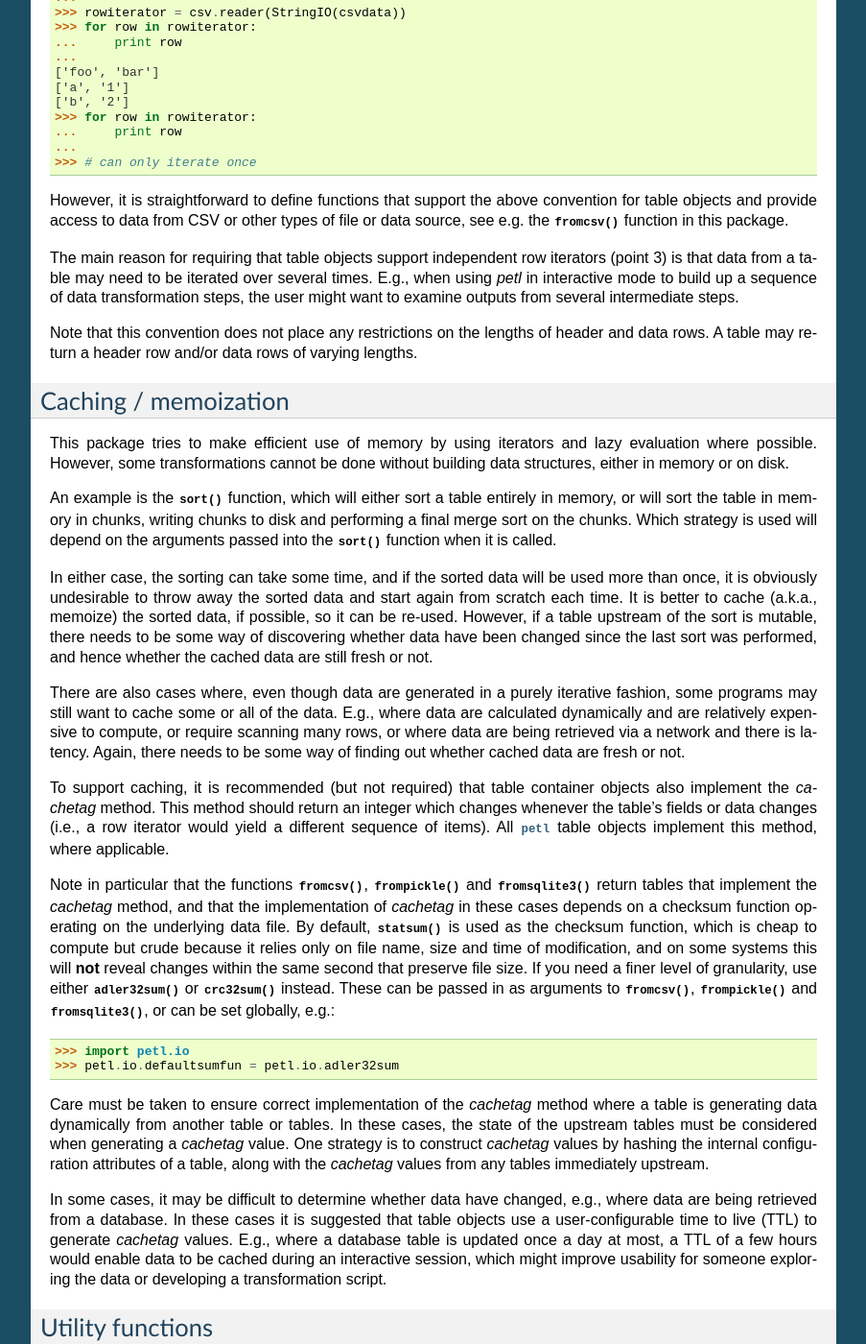
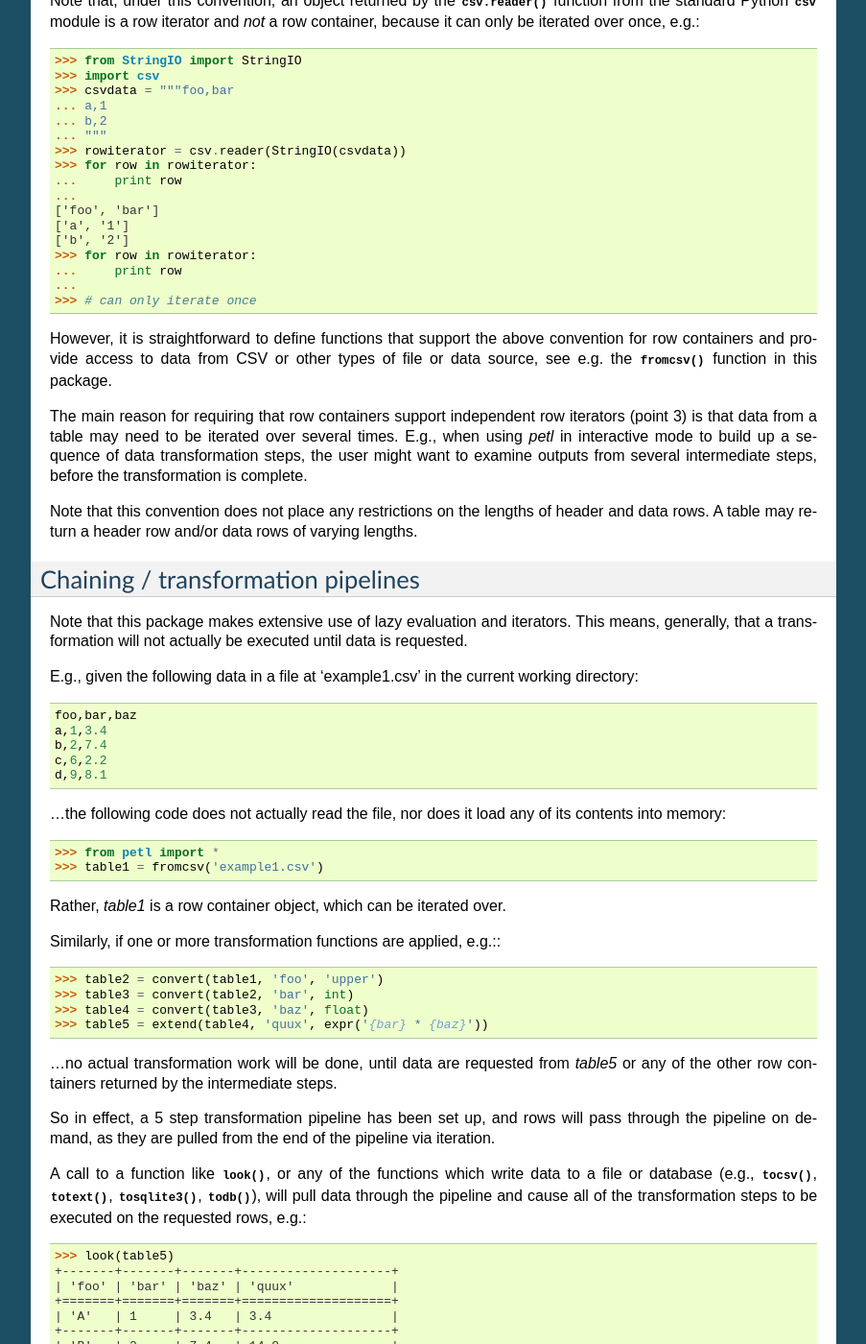
Before and after one commit to petl-developers/petl, a Sphinx documentation site: the page built from docs/index.txt, in a window 1280 px wide and 1400 px high, scrolled down 1806 px. Shown: the whole window at 96% size, without its empty margins (198-1101 px from the left). Built offline with Sphinx 7.4.7, drawn with Linux system fonts in a browser that asks for light colours; formulas are drawn with MathJax 3; some of the changed text lies outside the part shown.

Commit message:
some documentation

```diff
--- a/docs/index.txt
+++ b/docs/index.txt
@@ -4,15 +4,13 @@
 ===================================================
 
 :mod:`petl` is a tentative Python package for extracting, transforming
-and loading tables of data.
+and loading tables of data. For an overview of all functions in the
+package, see the :ref:`genindex`.
 
 - Documentation: http://packages.python.org/petl
 - Source Code: https://github.com/alimanfoo/petl
 - Download: http://pypi.python.org/pypi/petl
 - Mailing List: http://groups.google.com/group/python-etl
-
-For an overview of all functions in the package, see the
-:ref:`genindex`.
 
 E.g., given the following data in a file at 'example.csv' in the current working directory::
 
@@ -62,17 +60,32 @@
 Installation
 ------------
 
-This module is available from the `Python Package Index <http://pypi.python.org/pypi/petl>`_. On Linux distributions you should be able to do ``easy_install petl`` or ``pip install petl``. On Windows or Mac you can download manually, extract and run ``python setup.py install``.
+This module is available from the `Python Package Index
+<http://pypi.python.org/pypi/petl>`_. On Linux distributions you
+should be able to do ``easy_install petl`` or ``pip install petl``. On
+Windows or Mac you can download manually, extract and run ``python
+setup.py install``.
 
-Table containers and row iterators
-----------------------------------
+Dependencies
+------------
+
+This package has been written with no dependencies other than the
+Python core modules, for ease of installation and
+maintenance. However, there are many third party packages which could
+usefuly be used with :mod:`petl`, e.g., providing access to data from
+other file types. Some extensions with these additional dependencies
+are provided by the `petlx <http://pypi.python.org/pypi/petlx>`_ package, a
+companion package to :mod:`petl`.
+
+Conventions - row containers and row iterators
+----------------------------------------------
 
 This package defines the following convention for objects acting as
 containers of tabular data and supporting row-oriented iteration over
 the data.
 
-A *table container* (or simply a *table*) is any object which
-satisfies the following:
+A *row container* (also referred to here informally as a *table*) is
+any object which satisfies the following:
 
 1. implements the `__iter__` method
 
@@ -98,8 +111,8 @@
 
 Note that, under this convention, an object returned by the
 :func:`csv.reader` function from the standard Python :mod:`csv` module
-is a row iterator and *not* a table, because it can only be iterated
-over once, e.g.::
+is a row iterator and *not* a row container, because it can only be
+iterated over once, e.g.::
 
  >>> from StringIO import StringIO
  >>> import csv
@@ -120,19 +133,85 @@
  >>> # can only iterate once
 
 However, it is straightforward to define functions that support the
-above convention for table objects and provide access to data from CSV
-or other types of file or data source, see e.g. the :func:`fromcsv`
-function in this package.
+above convention for row containers and provide access to data from
+CSV or other types of file or data source, see e.g. the
+:func:`fromcsv` function in this package.
 
-The main reason for requiring that table objects support independent
+The main reason for requiring that row containers support independent
 row iterators (point 3) is that data from a table may need to be
 iterated over several times. E.g., when using `petl` in interactive
 mode to build up a sequence of data transformation steps, the user
-might want to examine outputs from several intermediate steps.
+might want to examine outputs from several intermediate steps, before
+the transformation is complete.
 
 Note that this convention does not place any restrictions on the
 lengths of header and data rows. A table may return a header row
 and/or data rows of varying lengths.
+
+Chaining / transformation pipelines
+-----------------------------------
+
+Note that this package makes extensive use of lazy evaluation and
+iterators. This means, generally, that a transformation will not
+actually be executed until data is requested.
+
+E.g., given the following data in a file at 'example1.csv' in the
+current working directory::
+
+	foo,bar,baz
+	a,1,3.4
+	b,2,7.4
+	c,6,2.2
+	d,9,8.1
+
+...the following code does not actually read the file, nor does it
+load any of its contents into memory::
+
+	>>> from petl import *
+	>>> table1 = fromcsv('example1.csv')
+
+Rather, `table1` is a row container object, which can be iterated over.
+
+Similarly, if one or more transformation functions are applied, e.g.:::
+
+	>>> table2 = convert(table1, 'foo', 'upper')
+	>>> table3 = convert(table2, 'bar', int)
+	>>> table4 = convert(table3, 'baz', float)
+	>>> table5 = extend(table4, 'quux', expr('{bar} * {baz}'))
+
+...no actual transformation work will be done, until data are
+requested from `table5` or any of the other row containers returned by
+the intermediate steps.
+
+So in effect, a 5 step transformation pipeline has been set up, and
+rows will pass through the pipeline on demand, as they are pulled from
+the end of the pipeline via iteration.
+
+A call to a function like :func:`look`, or any of the functions which
+write data to a file or database (e.g., :func:`tocsv`, :func:`totext`,
+:func:`tosqlite3`, :func:`todb`), will pull data through the pipeline
+and cause all of the transformation steps to be executed on the
+requested rows, e.g.::
+
+	>>> look(table5)
+	+-------+-------+-------+--------------------+
+	| 'foo' | 'bar' | 'baz' | 'quux'             |
+	+=======+=======+=======+====================+
+	| 'A'   | 1     | 3.4   | 3.4                |
+	+-------+-------+-------+--------------------+
+	| 'B'   | 2     | 7.4   | 14.8               |
+	+-------+-------+-------+--------------------+
+	| 'C'   | 6     | 2.2   | 13.200000000000001 |
+	+-------+-------+-------+--------------------+
+	| 'D'   | 9     | 8.1   | 72.89999999999999  |
+	+-------+-------+-------+--------------------+
+
+...although note that :func:`look` will by default only request the
+first 10 rows, and so at most only 10 rows will be processed. Calling
+:func:`look` to inspect the first few rows of a table is often an
+efficient way to examine the output of a transformation pipeline,
+without having to execute the transformation over all of the input
+data.
 
 Caching / memoization
 ---------------------
@@ -237,6 +316,7 @@
 .. autofunction:: petl.timeparser
 .. autofunction:: petl.datetimeparser
 .. autofunction:: petl.boolparser
+.. autofunction:: petl.parsenumber
 .. autofunction:: petl.lookup
 .. autofunction:: petl.lookupone
 .. autofunction:: petl.recordlookup
@@ -295,8 +375,9 @@
 .. autofunction:: petl.facet
 .. autofunction:: petl.rangefacet
 .. autofunction:: petl.convert
+.. autofunction:: petl.fieldconvert
 .. autofunction:: petl.convertall
-.. autofunction:: petl.fieldconvert
+.. autofunction:: petl.convertnumbers
 .. autofunction:: petl.extend
 .. autofunction:: petl.capture
 .. autofunction:: petl.split
--- a/src/petl/__init__.py
+++ b/src/petl/__init__.py
@@ -7,7 +7,7 @@
            valueset, unique, lookup, lookupone, recordlookup, recordlookupone, \
            typecounter, typecounts, typeset, parsecounter, parsecounts, \
            stats, rowlengths, DuplicateKeyError, datetimeparser, dateparser, timeparser, boolparser, \
-           expr, limits, strjoin, valuecount, lookall, dataslice
+           expr, limits, strjoin, valuecount, lookall, dataslice, parsenumber
 
 from petl.io import fromcsv, frompickle, fromsqlite3, tocsv, topickle, \
            tosqlite3, crc32sum, adler32sum, statsum, fromdb, \
@@ -26,7 +26,7 @@
            rangerecordreduce, selectin, selectnotin, selectre, rowselect, recordselect, \
            fieldselect, rowlenselect, selectis, selectisnot, selectisinstance, transpose, \
            intersection, pivot, recordcomplement, recorddiff, cutout, skipcomments, \
-           convertall
+           convertall, convertnumbers
 
 
 
```
Also changed, not shown: docs/todo.txt (+6 -7 lines), 5 other files.
